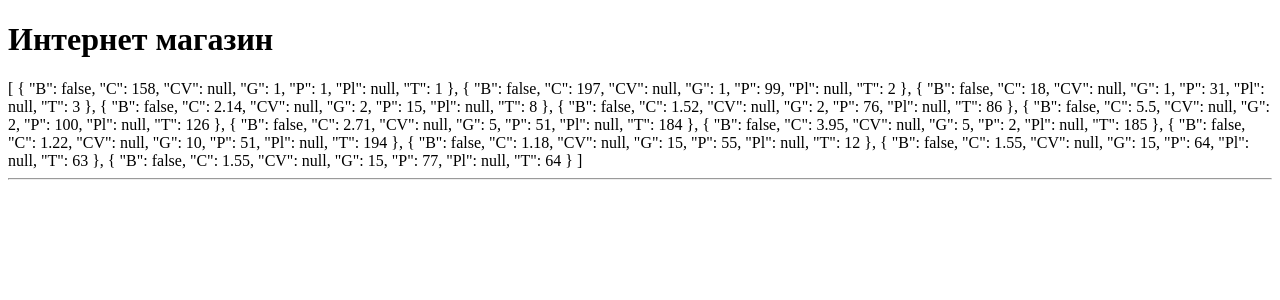
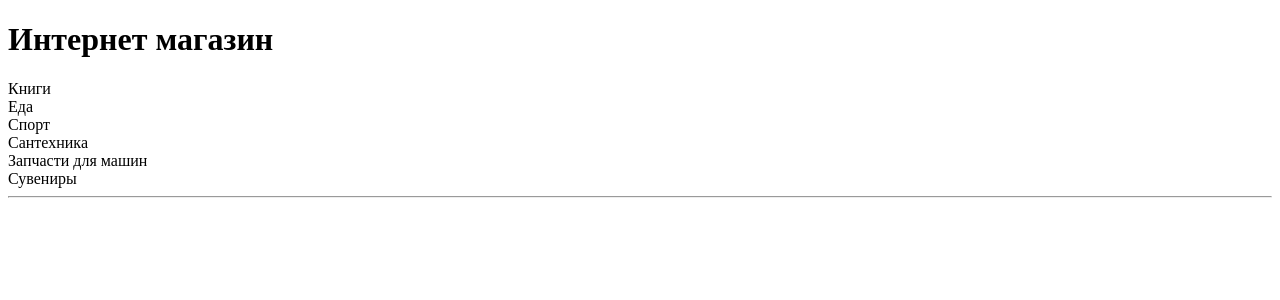
Before and after one commit to otpixto/vue-shop, a Vue app: page / in a window 1280 px wide. Shown: the top 300 px of the page. Built offline with nearby package versions, Linux system fonts and the light colour scheme.

Commit message:
add categories

```diff
--- a/src/components/ProductList.vue
+++ b/src/components/ProductList.vue
@@ -1,7 +1,16 @@
 <template>
-  <div v-for="product in store.getters.products" :key="product">
-{{product}}
+  <div v-for="category in store.getters.categories" :key="category">
+      {{ category.categoryName }}
   </div>
+
+<!--  <hr>-->
+
+<!--  <div v-for="name in store.getters.names" :key="name">-->
+<!--    {{ name }}-->
+<!--    <div v-for="item in name" :key="item">-->
+<!--      {{ item }}-->
+<!--    </div>-->
+<!--  </div>-->
 </template>
 
 <script setup>
@@ -13,15 +22,67 @@ const store = createStore({
   state () {
     return {
       names: [],
-      products: {}
+      products: {},
+      categories: [],
+      goods: []
     }
   },
   getters: {
+    categories: state => {
+      let returnData = [];
+      let namesValue = state.names;
+
+      for(let categoryId in namesValue) {
+        returnData.push({
+          categoryId: Number(categoryId),
+          categoryName: namesValue[categoryId]['G'],
+        })
+      }
+      console.log(returnData);
+
+      return returnData;
+    },
     products: state => {
+      //let returnData = [];
+      let productsValue = state.products.value;
+      for(let index in productsValue) {
+        console.log(productsValue[index]['G']);
+      }
+
       return state.products;
     },
     names: state => {
-      return state.names;
+      let returnData = [];
+      let namesValue = state.names;
+
+      for(let index in namesValue) {
+
+        let goodsList = namesValue[index]['B'];
+
+        let goodsArray = []
+        for(let goodId in goodsList) {
+          let numericGoodId = Number(goodId);
+          let price = 0;
+
+          state.products.value.filter((item) => {
+            if (numericGoodId === item["T"]) {
+              price = item['C'];
+            }
+          });
+
+          goodsArray.push({
+            id: goodId,
+            name: goodsList[goodId]['N'],
+            price: price
+          });
+        }
+
+        returnData.push({
+          categoryName: namesValue[index]['G'],
+          goods: goodsArray,
+        })
+      }
+      return returnData;
     },
   },
   mutations: {
@@ -52,8 +113,6 @@ const store = createStore({
 store.dispatch('getProducts');
 store.dispatch('getNames');
 
-console.log( store.getters.products );
-
 </script>
 
 <style scoped>
```
Also changed, not shown: 1 other file (tests, documents, lock files or other folders).
